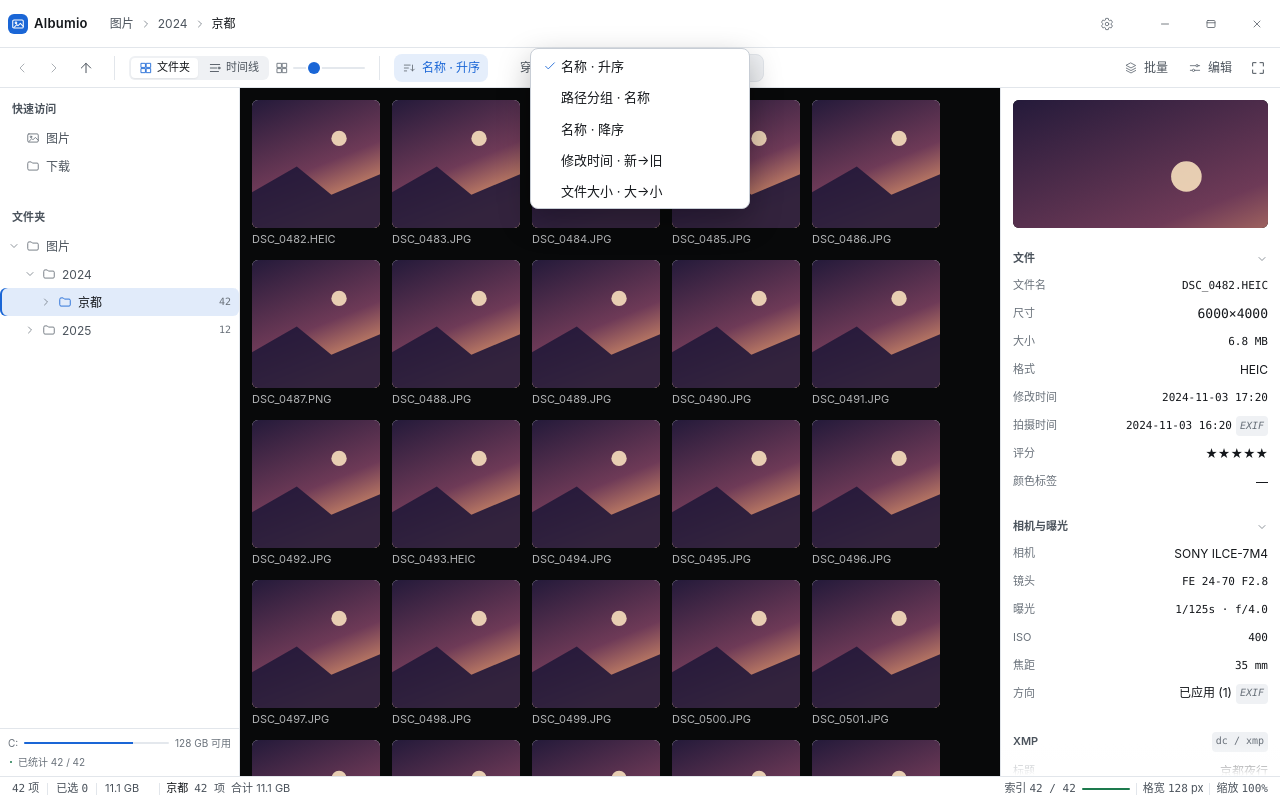
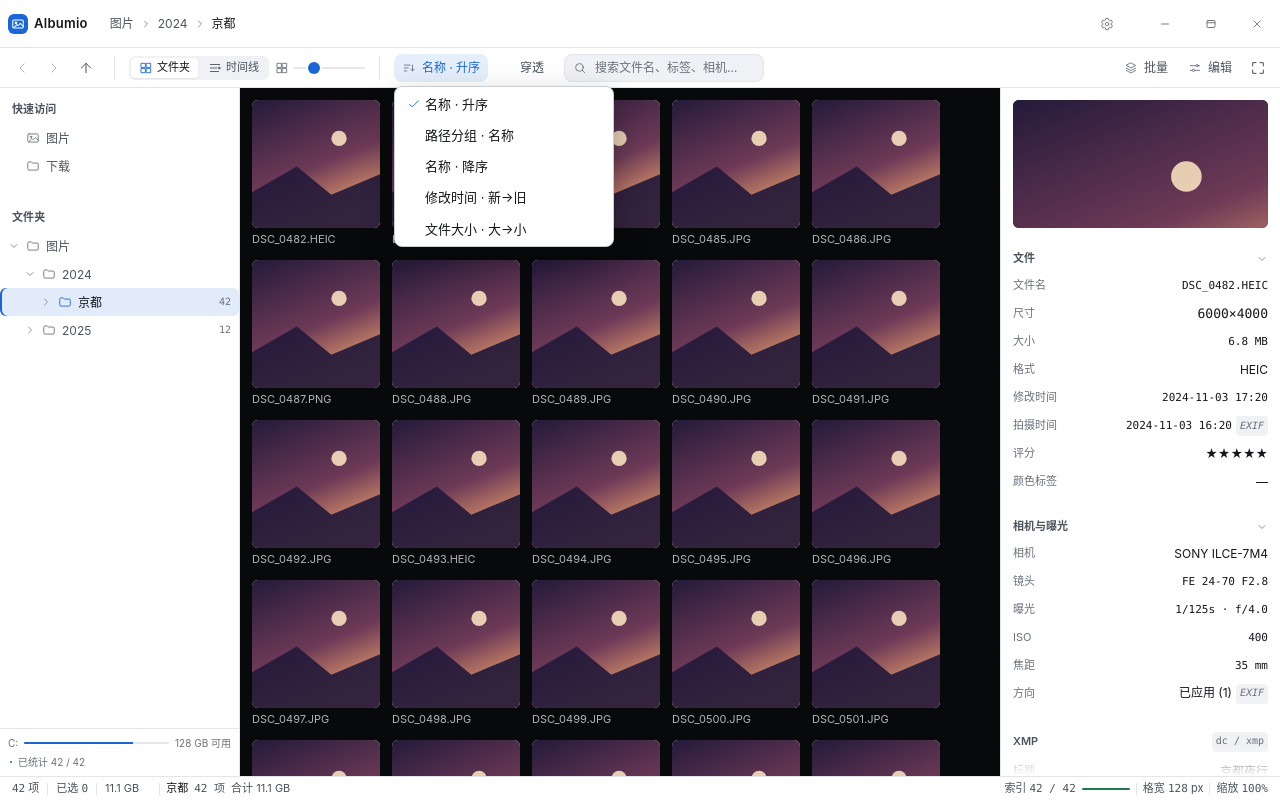
Before and after one commit to yunyu697/albumio, a React (Vite) app in the folder app/: page / in a window 1280 px wide. Both pictures are taken after a click on the button "名称 · 升序". Built offline with nearby package versions, Linux system fonts and the light colour scheme.

Commit message:
fix(ui): 排序菜单锚定排序按钮而非居中屏幕
之前 .sort-pop 用 left:50% transform:translateX(-50%) 居中，和按钮无关；现在用 sortBtnRef 的 getBoundingClientRect 算 left/top，固定渲染在按钮下方 4px。CSS 删掉原来的居中定位。

```diff
--- a/app/src/App.tsx
+++ b/app/src/App.tsx
@@ -125,6 +125,23 @@ export default function App() {
   const toastIdRef = useRef(0);
   const [settingsOpen, setSettingsOpen] = useState(false);
   const gearRef = useRef<HTMLButtonElement>(null);
+  const sortBtnRef = useRef<HTMLButtonElement>(null);
+  const [sortPopStyle, setSortPopStyle] = useState<{ left: number; top: number } | null>(null);
+
+  // 打开排序菜单时：锚定排序按钮下方（getBoundingClientRect 取位置）。
+  useEffect(() => {
+    if (!sortMenu) {
+      setSortPopStyle(null);
+      return;
+    }
+    const btn = sortBtnRef.current;
+    if (!btn) return;
+    const rect = btn.getBoundingClientRect();
+    setSortPopStyle({
+      left: rect.left,
+      top: rect.bottom + 4,
+    });
+  }, [sortMenu]);
 
   // sortMenu 的 click outside / Esc 关闭。
   useEffect(() => {
@@ -499,8 +516,8 @@ export default function App() {
         anchorRef={gearRef}
       />
 
-      {sortMenu && (
-        <div className="sort-pop" role="menu" aria-label="排序">
+      {sortMenu && sortPopStyle && (
+        <div className="sort-pop" role="menu" aria-label="排序" style={{ left: sortPopStyle.left, top: sortPopStyle.top }}>
           {SORT_OPTIONS.map((o) => (
             <button
               key={o.value}
@@ -591,6 +608,7 @@ export default function App() {
         <div className="tsep" />
         <div className="tgroup">
           <button
+            ref={sortBtnRef}
             className={`tbtn${sortMenu ? " on" : ""}`}
             title="排序"
             onClick={() => setSortMenu((v) => !v)}
--- a/app/src/styles/app.css
+++ b/app/src/styles/app.css
@@ -197,12 +197,9 @@ input { font: inherit; color: inherit; }
   color: var(--ds-color-accent);
 }
 
-/* 排序菜单 Popover（绝对定位在 sort 按钮下方）。 */
+/* 排序菜单 Popover（锚定排序按钮下方）。 */
 .sort-pop {
   position: fixed;
-  top: var(--lv-titlebar-h);
-  left: 50%;
-  transform: translateX(-50%);
   z-index: 9000;
   min-width: 220px;
   padding: var(--ds-space-1);
```
